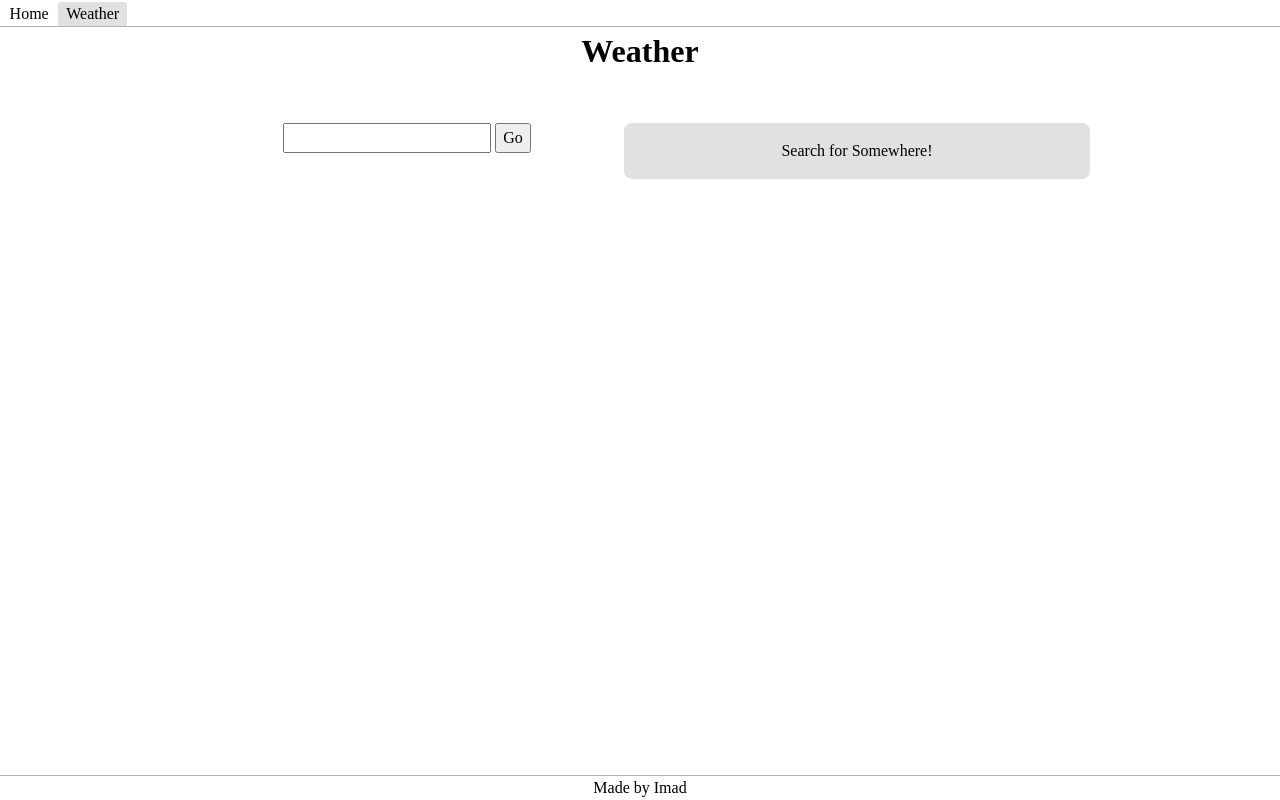
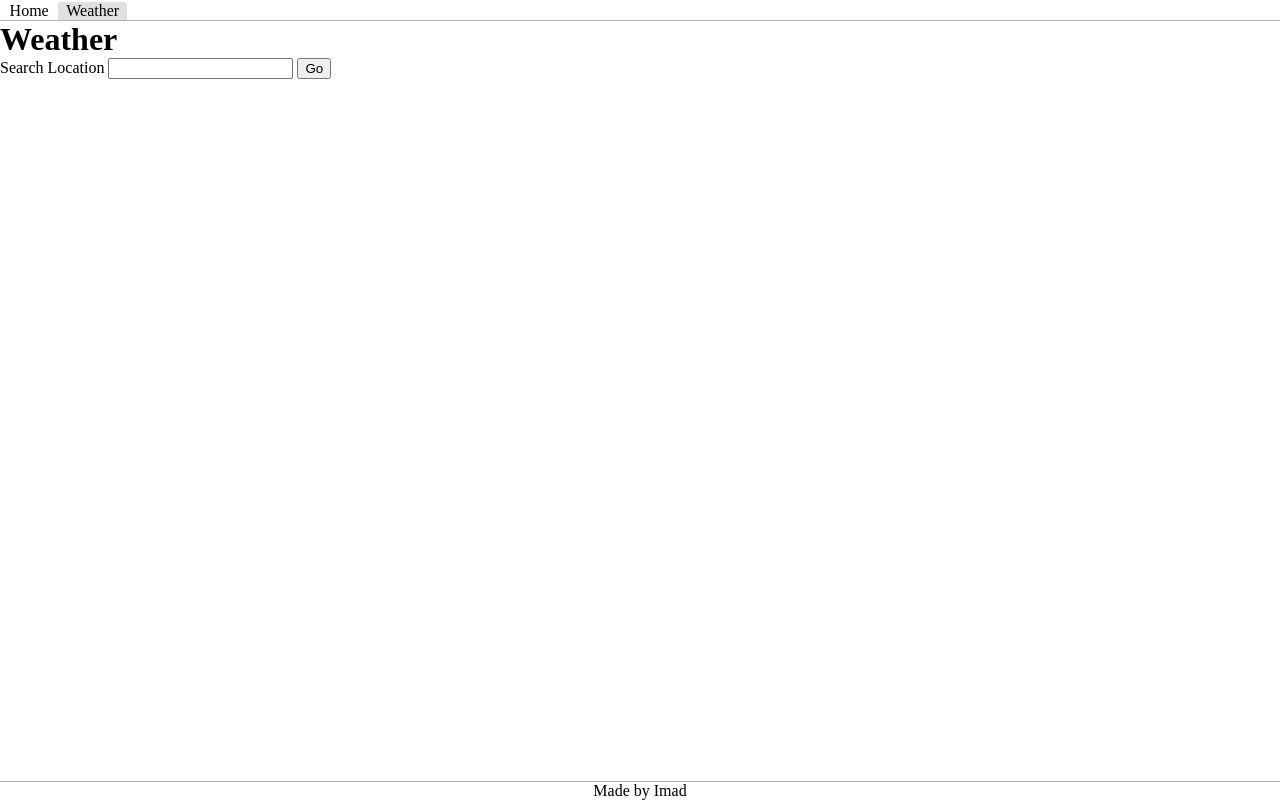
Before and after one commit to Imad-C/imads-demos, a SvelteKit app: page /weather in a window 1280 px wide. Built offline with nearby package versions, Linux system fonts and the light colour scheme.

Commit message:
WIP Update weather API to return multiple days

```diff
--- a/src/app.css
+++ b/src/app.css
@@ -1,83 +1,22 @@
-/* CSS Reset from https://www.joshwcomeau.com/css/custom-css-reset/ */
-/* 1. Use a more-intuitive box-sizing model */
-*,
-*::before,
-*::after {
-	box-sizing: border-box;
-}
-
-/* 2. Remove default margin */
-* {
-	margin: 0;
-}
-
-/* 3. Enable keyword animations */
-@media (prefers-reduced-motion: no-preference) {
-	html {
-		interpolate-size: allow-keywords;
-	}
-}
-
-body {
-	/* 4. Add accessible line-height */
-	line-height: 1.5;
-	/* 5. Improve text rendering */
-	-webkit-font-smoothing: antialiased;
-}
-
-/* 6. Improve media defaults */
-img,
-picture,
-video,
-canvas,
-svg {
-	display: block;
-	max-width: 100%;
-}
-
-/* 7. Inherit fonts for form controls */
-input,
-button,
-textarea,
-select {
-	font: inherit;
-}
-
-/* 8. Avoid text overflows */
-p,
-h1,
-h2,
-h3,
-h4,
-h5,
-h6 {
-	overflow-wrap: break-word;
-}
-
-/* 9. Improve line wrapping */
-p {
-	text-wrap: pretty;
-}
-h1,
-h2,
-h3,
-h4,
-h5,
-h6 {
-	text-wrap: balance;
-}
-
-/*
-  10. Create a root stacking context
-*/
-#root,
-#__next {
-	isolation: isolate;
-}
-
-/* App CSS */
 :root {
 	--black: rgb(0, 0, 0);
 	--gray: rgb(180, 180, 180);
 	--gray-highlight: rgb(180, 180, 180, 0.4);
 }
+
+@font-face {
+	font-family: 'SairaCondensed';
+	src: url('/fonts/SairaCondensed-Regular.ttf') format('truetype');
+	font-weight: normal;
+	font-style: normal;
+}
+
+body {
+	margin: 0;
+	padding: 0;
+}
+
+h1,
+p {
+	margin: 0;
+}
--- /dev/null
+++ b/src/components/WeatherCard.svelte
@@ -0,0 +1,41 @@
+<script lang="ts">
+	import type { WeatherData } from '$lib/weather';
+
+	// export let weatherData: WeatherData | null = null;
+</script>
+
+<div class="container">
+	<p class="location-name">LocationName</p>
+	<p class="today">30</p>
+	<p>Very Sunny</p>
+	<div class="range-container">
+		<p>H:25</p>
+		<p>L:35</p>
+	</div>
+</div>
+
+<style>
+	.container {
+		display: flex;
+		flex-direction: column;
+		align-items: center;
+		font-family: 'SairaCondensed', sans-serif;
+		line-height: 1;
+	}
+
+	.location-name {
+		font-size: 1.4rem;
+	}
+
+	.today {
+		font-size: 4rem;
+		padding: 0;
+		margin: 0;
+	}
+
+	.range-container {
+		display: flex;
+		gap: 0.5rem;
+		padding-top: 0.3rem;
+	}
+</style>
--- /dev/null
+++ b/src/lib/api-errors.ts
@@ -0,0 +1,20 @@
+export function badRequest(message: string) {
+	return new Response(JSON.stringify({ error: message }), {
+		status: 400,
+		headers: { 'Content-Type': 'application/json' }
+	});
+}
+
+export function badGateway(message: string) {
+	return new Response(JSON.stringify({ error: message }), {
+		status: 502,
+		headers: { 'Content-Type': 'application/json' }
+	});
+}
+
+export function internalError(message = 'Internal server error.') {
+	return new Response(JSON.stringify({ error: message }), {
+		status: 500,
+		headers: { 'Content-Type': 'application/json' }
+	});
+}
--- a/src/lib/weather.ts
+++ b/src/lib/weather.ts
@@ -5,11 +5,19 @@ export async function fetchWeather(location: string, apiKey: string) {
 	return res.json();
 }
 
+export function filterWeatherDay(day, keysToKeep) {
+	return Object.fromEntries(Object.entries(day).filter(([key]) => keysToKeep.includes(key)));
+}
+
+interface WeatherDay {
+	datetime: string;
+	tempmax: number;
+	tempmin: number;
+	temp: number;
+	conditions: string;
+}
+
 export interface WeatherData {
 	location: string;
-	fullLocation: string;
-	temp: number;
-	max: number;
-	min: number;
-	tomTemp: number;
+	days: WeatherDay[];
 }
--- a/src/routes/+layout.svelte
+++ b/src/routes/+layout.svelte
@@ -32,13 +32,17 @@
 
 	.layout-main {
 		flex: 1;
+		padding-bottom: 1.2rem;
 	}
 
 	.navbar {
+		position: sticky;
+		top: 0;
 		border-bottom: 1px solid var(--gray);
 		display: flex;
 		gap: 0.1rem;
 		padding: 0.1rem 0.1rem 0 0.1rem;
+		background: white;
 	}
 
 	.navbar-link {
@@ -59,5 +63,10 @@
 	.footer {
 		border-top: 1px solid var(--gray);
 		text-align: center;
+		position: fixed;
+		left: 0;
+		bottom: 0;
+		width: 100%;
+		background: white;
 	}
 </style>
--- a/src/routes/api/weather/+server.ts
+++ b/src/routes/api/weather/+server.ts
@@ -1,20 +1,28 @@
 import { VC_API_KEY } from '$env/static/private';
-import { fetchWeather } from '$lib/weather';
+import { badRequest, badGateway, internalError } from '$lib/api-errors';
+import { fetchWeather, filterWeatherDay } from '$lib/weather';
 
 export async function POST({ request }) {
-	const body = await request.json();
-	const data = await fetchWeather(body.location, VC_API_KEY);
+	try {
+		const body = await request.json();
+		if (!body.location) return badRequest('Location is required.');
 
-	const dataSmall = {
-		location: data.address,
-		fullLocation: data.resolvedAddress,
-		temp: data.days[0].temp,
-		max: data.days[0].tempmax,
-		min: data.days[0].tempmin,
-		tomTemp: data.days[1].temp
-	};
+		const data = await fetchWeather(body.location, VC_API_KEY);
+		if (data?.days?.length < 2) return badGateway('Weather data unavailable.');
 
-	return new Response(JSON.stringify(dataSmall), {
-		headers: { 'Content-Type': 'application/json' }
-	});
+		const keysToKeep = ['datetime', 'tempmax', 'tempmin', 'temp', 'conditions'];
+		const daysFiltered = data.days.map((day) => filterWeatherDay(day, keysToKeep));
+
+		const dataFiltered = {
+			location: data.resolvedAddress,
+			days: daysFiltered
+		};
+
+		return new Response(JSON.stringify(dataFiltered), {
+			headers: { 'Content-Type': 'application/json' }
+		});
+	} catch (error) {
+		console.error('Weather API error:', error);
+		return internalError();
+	}
 }
--- a/src/routes/weather/+page.svelte
+++ b/src/routes/weather/+page.svelte
@@ -1,12 +1,15 @@
 <script lang="ts">
 	import type { WeatherData } from '$lib/weather';
+	import WeatherCard from '$components/WeatherCard.svelte';
 
 	let location: string | null = null;
 	let loadingLoactionWeather = false;
 	let locationWeather: WeatherData | null = null;
+	let loactionWeatherError: string | null = null;
 
 	async function fetchWeather(location: string) {
 		loadingLoactionWeather = true;
+		loactionWeatherError = null;
 
 		const res = await fetch('/api/weather', {
 			method: 'POST',
@@ -17,78 +20,28 @@
 		});
 		const data = await res.json();
 
-		locationWeather = data;
+		if (data.error) {
+			loactionWeatherError = data.error;
+			locationWeather = null;
+		} else {
+			locationWeather = data;
+		}
+
 		loadingLoactionWeather = false;
 	}
 </script>
 
-<div class="container">
-	<h1 class="title">Weather</h1>
-	<div class="panel-container">
-		<div class="left-panel">
-			<input bind:value={location} />
-			<button on:click={() => fetchWeather(location || '')}>Go</button>
-		</div>
-		<div class="right-panel">
-			{#if loadingLoactionWeather}
-				<p>Loading...</p>
-			{:else if locationWeather}
-				<h2 class="location-heading">{locationWeather?.location}</h2>
-				<div class="today-panel">
-					<p class="temperature">{locationWeather?.temp}°C</p>
-					<div>
-						<p>Min: {locationWeather?.min}°C</p>
-						<p>Max: {locationWeather?.max}°C</p>
-					</div>
-				</div>
+<div>
+	<h1>Weather</h1>
 
-				<p class="tomorrow">Tomorrow: {locationWeather?.tomTemp}°C</p>
-			{:else}
-				<p>Search for Somewhere!</p>
-			{/if}
-		</div>
-	</div>
+	<label for="search-location">Search Location</label>
+	<input bind:value={location} id="search-location" />
+	<button on:click={() => fetchWeather(location || '')}>Go</button>
+
+	{#if locationWeather}
+		<pre>{JSON.stringify(locationWeather, null, 2)}</pre>
+	{/if}
 </div>
 
 <style>
-	.container {
-		display: flex;
-		flex-direction: column;
-		max-width: 900px;
-		margin: 0 auto;
-	}
-
-	.title {
-		text-align: center;
-		margin-bottom: 3rem;
-	}
-
-	.panel-container {
-		display: flex;
-		justify-content: space-around;
-		text-align: center;
-		/* align-items: center; */
-	}
-
-	.left-panel,
-	.right-panel {
-		flex: 1;
-	}
-
-	.right-panel {
-		padding: 1rem;
-		background: var(--gray-highlight);
-		border-radius: 8px;
-	}
-
-	.today-panel {
-		display: flex;
-		justify-content: center;
-		align-items: center;
-		gap: 1rem;
-	}
-
-	.temperature {
-		font-size: 4rem;
-	}
 </style>
--- a/svelte.config.js
+++ b/svelte.config.js
@@ -3,7 +3,12 @@ import { vitePreprocess } from '@sveltejs/vite-plugin-svelte';
 
 const config = {
 	preprocess: vitePreprocess(),
-	kit: { adapter: adapter() }
+	kit: {
+		adapter: adapter(),
+		alias: {
+			$components: 'src/components'
+		}
+	}
 };
 
 export default config;
```
Also changed, not shown: static/fonts/SairaCondensed-Regular.ttf (added).
